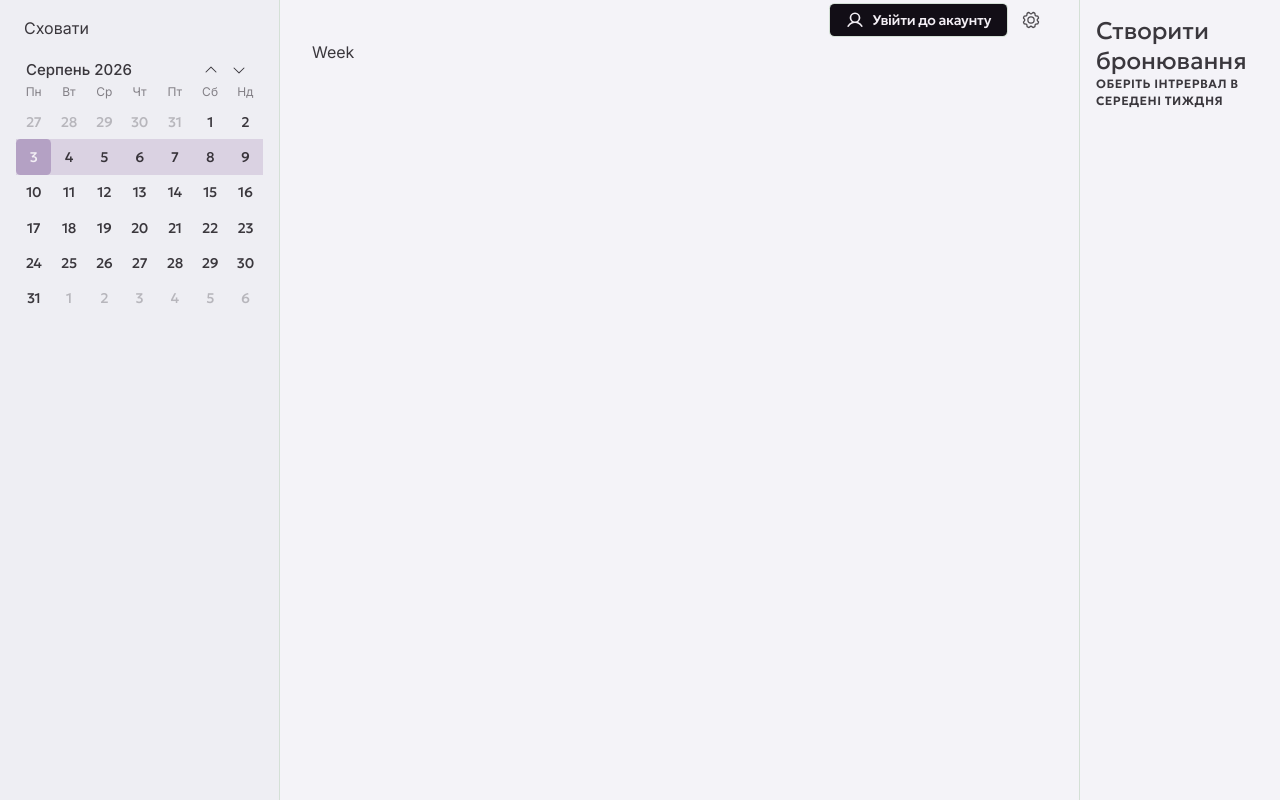
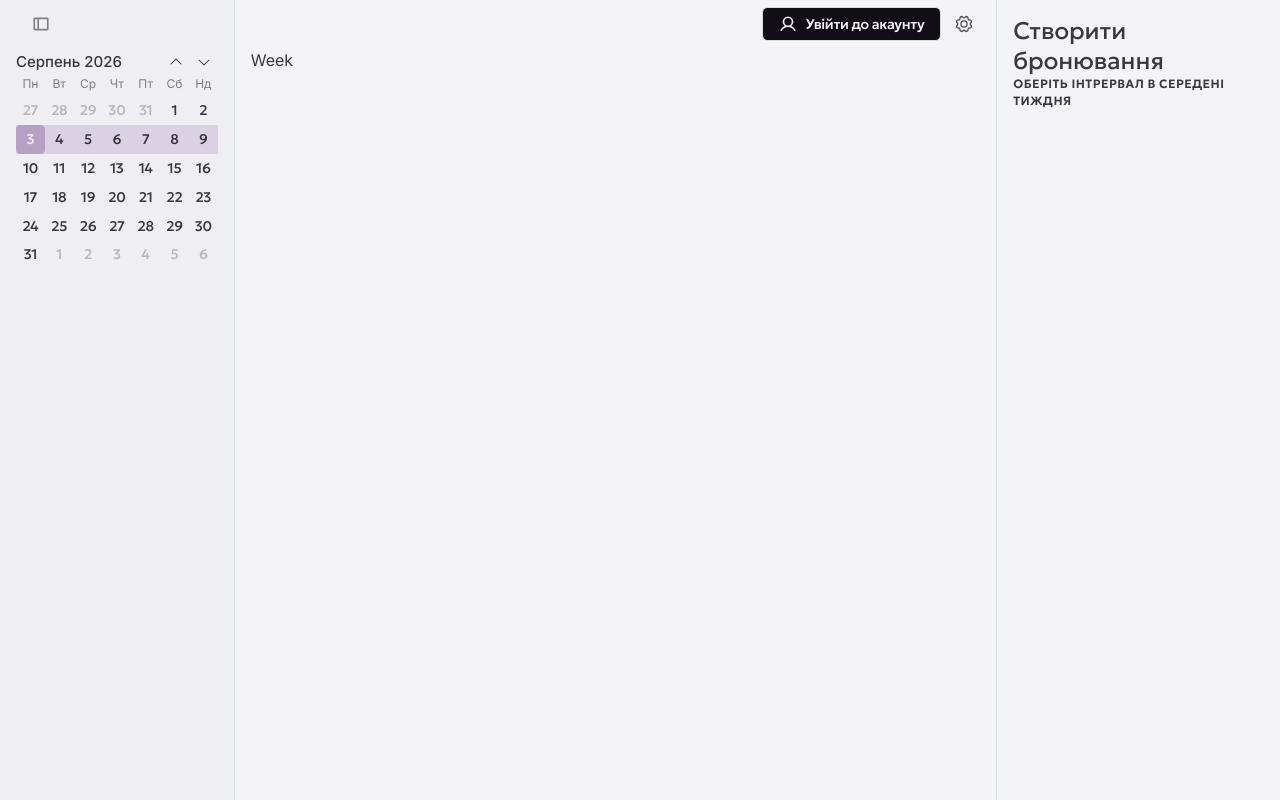
Before and after one commit to Cenaure/Meeting-Room-Booking, a Next.js app in the folder next-web/: page / in a window 1280 px wide. Built offline with nearby package versions, Linux system fonts and the light colour scheme; no server answers.

Commit message:
feat(web/ui): implement hiding aside navigation

```diff
--- a/next-web/src/app/page.tsx
+++ b/next-web/src/app/page.tsx
@@ -1,18 +1,15 @@
 import HeaderComponent from "@/components/ui/header/header-component";
-import MonthCalendar from "@/components/ui/calendar/month-calendar";
+import AsideNavigation from "@/components/ui/aside-navigation/aside-navigation";
 
 export default function Home() {
   return (
-    <div className="h-full relative flex flex-col md:grid md:grid-cols-[280px_4.8fr_1.2fr] bg-zinc-50 ">
-      <aside className="bg-surface-0 pt-4 border-r p-4">
-        <div className="px-2 mb-4">
-          Сховати
-        </div>
+    <div className="h-full flex relative">
+      <AsideNavigation/>
 
-        <MonthCalendar/>
-      </aside>
-
-      <div className="bg-surface-1 px-8 min-h-full h-full border-r">
+      <div
+        className="h-full relative bg-zinc-50 flex flex-col md:flex-row w-full"
+      >
+        <div className="bg-surface-1 px-4 min-h-full h-full border-r w-full">
           <header>
             <HeaderComponent/>
           </header>
@@ -20,10 +17,12 @@ export default function Home() {
           Week
         </div>
 
-      <div className="bg-surface-1 p-4">
+        <div className="bg-surface-1 p-4 w-[380px]">
           <h1>Створити бронювання</h1>
           <h6>Оберіть інтрервал в середені тиждня</h6>
         </div>
       </div>
+
+    </div>
   );
 }
--- /dev/null
+++ b/next-web/src/components/ui/aside-navigation/aside-navigation.tsx
@@ -0,0 +1,25 @@
+"use client"
+
+import MonthCalendar from "@/components/ui/calendar/month-calendar";
+import Button from "@/components/ui/shared/button/button";
+import {useAside} from "@/stores/aside.store";
+import {SidebarSimpleIcon} from "@phosphor-icons/react/ssr";
+import Hint from "@/components/ui/shared/hint/hint";
+
+export default function AsideNavigation() {
+  const isActive = useAside(state => state.isActive);
+  const setIsActive = useAside(state => state.setIsActive);
+
+  return (
+    <aside className={`bg-surface-0 space-y-2 pt-2 border-r px-4 w-70 h-full ${!isActive ? "hidden" : ""}`}>
+      <Hint content={"Сховати"}>
+        <Button variant="ghost" className="" onClick={() => setIsActive(false)}>
+          <SidebarSimpleIcon size={18} weight="bold" className="text-foreground/60"/>
+        </Button>
+      </Hint>
+
+
+      <MonthCalendar/>
+    </aside>
+  )
+}
--- a/next-web/src/components/ui/calendar/calendar-components/month-calendar-header.tsx
+++ b/next-web/src/components/ui/calendar/calendar-components/month-calendar-header.tsx
@@ -32,7 +32,7 @@ export default function MonthCalendarHeader() {
   }, [currentDate]);
 
   return (
-    <div className="flex justify-between items-center px-2.5">
+    <div className="flex justify-between items-center">
       <p className="text-sm font-medium">{capitalizeFirst(monthLabel)} {currentDate.year}</p>
 
       <div>
--- a/next-web/src/components/ui/header/header-component.tsx
+++ b/next-web/src/components/ui/header/header-component.tsx
@@ -1,27 +1,44 @@
 "use client"
 
-import {GearIcon, UserIcon} from "@phosphor-icons/react/ssr";
+import {GearIcon, SidebarSimpleIcon, UserIcon} from "@phosphor-icons/react/ssr";
 import ButtonLink from "@/components/ui/shared/button/button-link";
 import {appearance_route, sign_in_route} from "@/lib/routes";
 import {useUser} from "@/stores/user.store";
 import AccountDropdown from "@/components/ui/header/account-dropdown";
+import {useAside} from "@/stores/aside.store";
+import Hint from "@/components/ui/shared/hint/hint";
+import Button from "@/components/ui/shared/button/button";
 
 export default function HeaderComponent() {
   const user = useUser((state) => state.user);
   const isLoaded = useUser((state) => state.isLoaded);
 
+  const isActive = useAside(state => state.isActive);
+  const setIsActive = useAside(state => state.setIsActive);
+
   return (
-    <div className="py-1 flex justify-end space-x-2">
+    <div className="py-2 flex justify-between">
+      <div>
+        {!isActive && (
+          <Hint content={"Сховати"}>
+            <Button variant="ghost" className="" onClick={() => setIsActive(true)}>
+              <SidebarSimpleIcon size={18} weight="bold" className="text-foreground/60"/>
+            </Button>
+          </Hint>
+        )}
+      </div>
+
+      <div className="space-x-2 flex">
         {isLoaded && (!user
             ? <ButtonLink href={sign_in_route}><UserIcon size={18} weight="bold"/>Увійти до акаунту</ButtonLink>
             : <AccountDropdown user={user}/>
-      )
-      }
+        )}
 
         <ButtonLink href={appearance_route} variant="ghost" size="auto" className="aspect-square w-8 group">
           <GearIcon size={20} weight="regular"
                     className="text-foreground/90 group-hover:rotate-90 duration-200 transition-all"/>
         </ButtonLink>
       </div>
+    </div>
   )
 }
--- /dev/null
+++ b/next-web/src/stores/aside.store.ts
@@ -0,0 +1,11 @@
+import {create} from "zustand";
+
+interface AsideStore {
+  isActive: boolean;
+  setIsActive: (active: boolean) => void;
+}
+
+export const useAside = create<AsideStore>((set) => ({
+  isActive: true,
+  setIsActive: (active) => set({isActive: active}),
+}))
```
Lines whose indentation alone changed are shown as unchanged.
